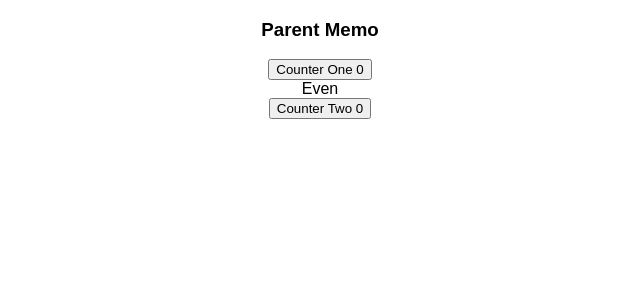
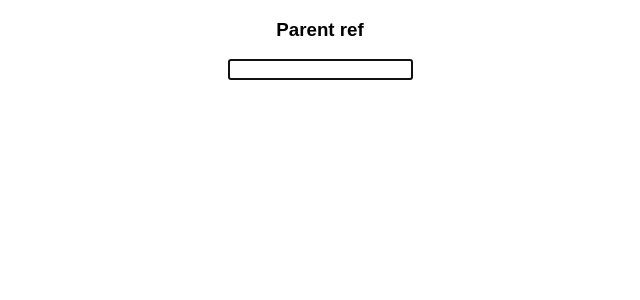
Before and after one commit to Nishit2011/ReactHooks-AllHooksInOne, a React (Create React App) app: page / in a window 1280 px wide. Shown: the top 300 px of the page, without its empty margins (320-960 px from the left). Built offline with nearby package versions, Linux system fonts and the light colour scheme.

Commit message:
useRef simple example

```diff
--- a/src/App.js
+++ b/src/App.js
@@ -12,6 +12,7 @@ import { MultipleReducers } from "./useReducer/multipleReducers";
 import { PostIndex } from "./useReducer/reducersAndContext/PostIndex";
 import CallbackExample from "./UseCallback/CallbackExample";
 import ParentMemo from "./useMemo/ParentMemo";
+import ParentUseRef from "./useRef/ParentUseRef";
 
 export default function App() {
   return (
@@ -27,7 +28,8 @@ export default function App() {
       {/* <MultipleReducers /> */}
       {/* <PostIndex /> */}
       {/* <CallbackExample /> */}
-      <ParentMemo />
+      {/* <ParentMemo /> */}
+      <ParentUseRef />
     </div>
   );
 }
--- /dev/null
+++ b/src/useRef/ParentUseRef.js
@@ -0,0 +1,19 @@
+import React, { useEffect, useRef } from "react";
+
+function ParentUseRef() {
+  const inputRef = useRef(null);
+
+  useEffect(() => {
+    inputRef.current.focus();
+  }, []);
+
+  return (
+    <div>
+      <h3>Parent ref</h3>
+
+      <input type="text" ref={inputRef} />
+    </div>
+  );
+}
+
+export default ParentUseRef;
```
